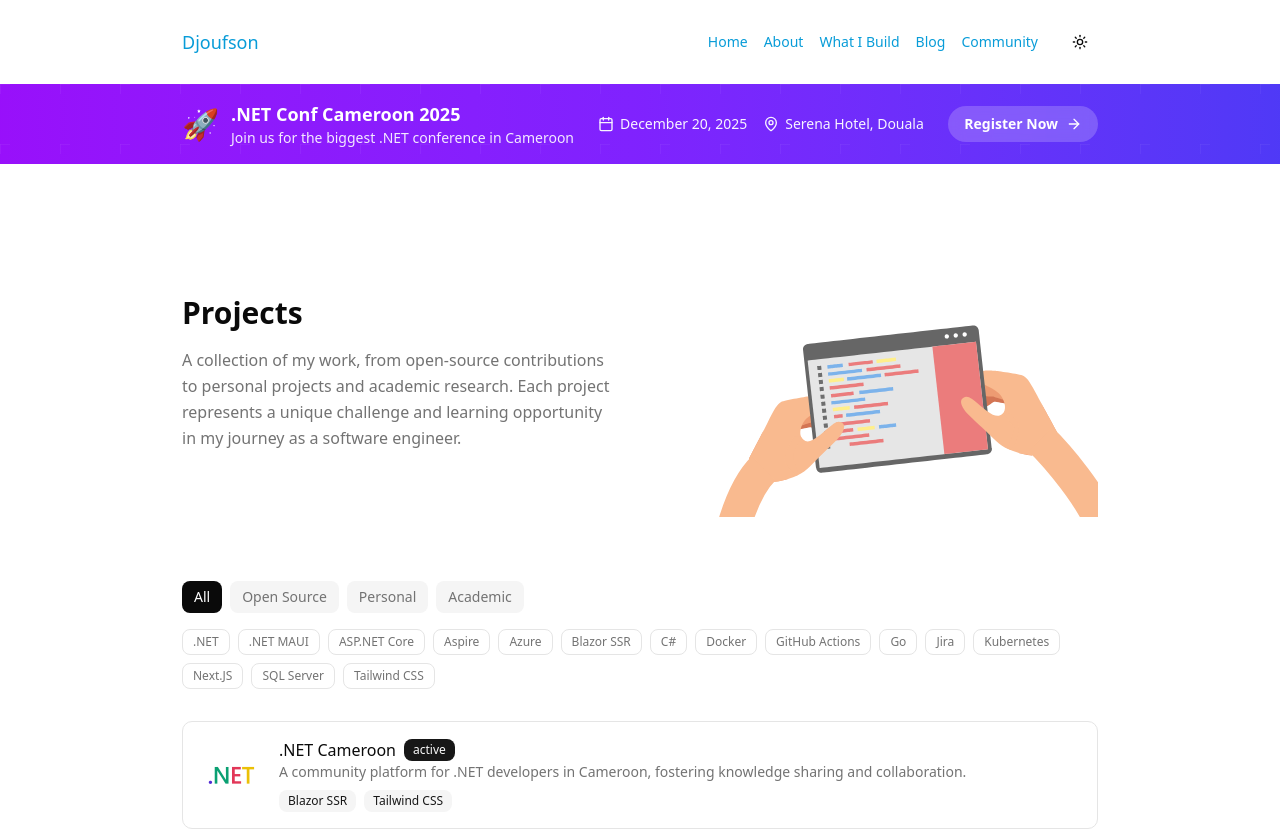
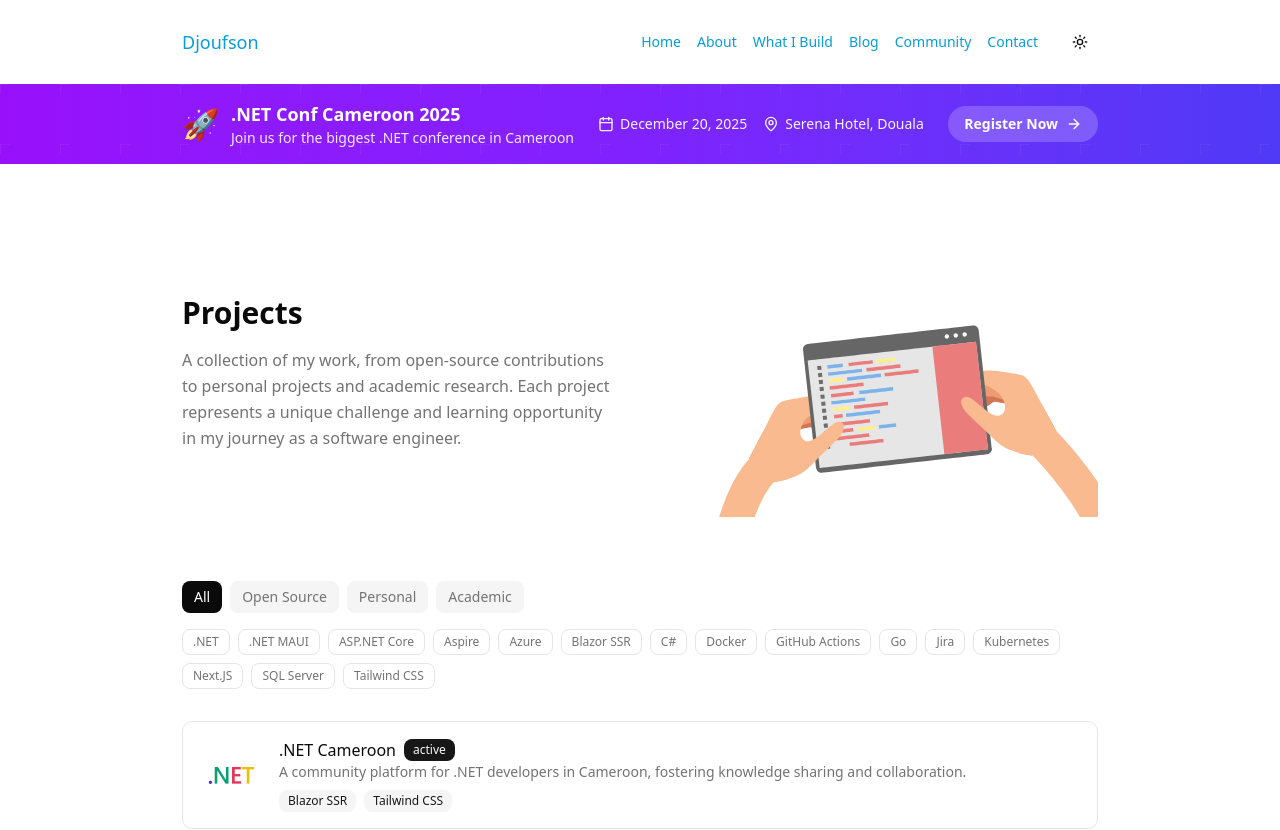
Before and after one commit to djoufson/website, a Next.js app: page /projects in a window 1280 px wide. Shown: the top 830 px of the page. Built offline with nearby package versions, Linux system fonts and the light colour scheme.

Commit message:
enable contacts page

```diff
--- a/app/layout.tsx
+++ b/app/layout.tsx
@@ -74,7 +74,7 @@
     images: ['/assets/djouf.png'],
   },
   verification: {
-    google: process.env.GOOGLE_SITE_VERIFICATION,
+    // google: process.env.GOOGLE_SITE_VERIFICATION,
   },
   category: 'technology',
   alternates: {
--- a/components/navbar.tsx
+++ b/components/navbar.tsx
@@ -24,7 +24,7 @@
     { href: '/projects', label: 'What I Build' },
     { href: '/blog', label: 'Blog' },
     { href: '/community', label: 'Community' },
-    // { href: '/contact', label: 'Contact' },
+    { href: '/contact', label: 'Contact' },
   ];
 
   const toggleMobileMenu = () => {
--- a/docker-compose.prod.yaml
+++ b/docker-compose.prod.yaml
@@ -1,6 +1,8 @@
 services:
   server:
     image: djoufson/website:latest
+    env_file:
+      - .env
     environment:
       NODE_ENV: production
     ports:
```
